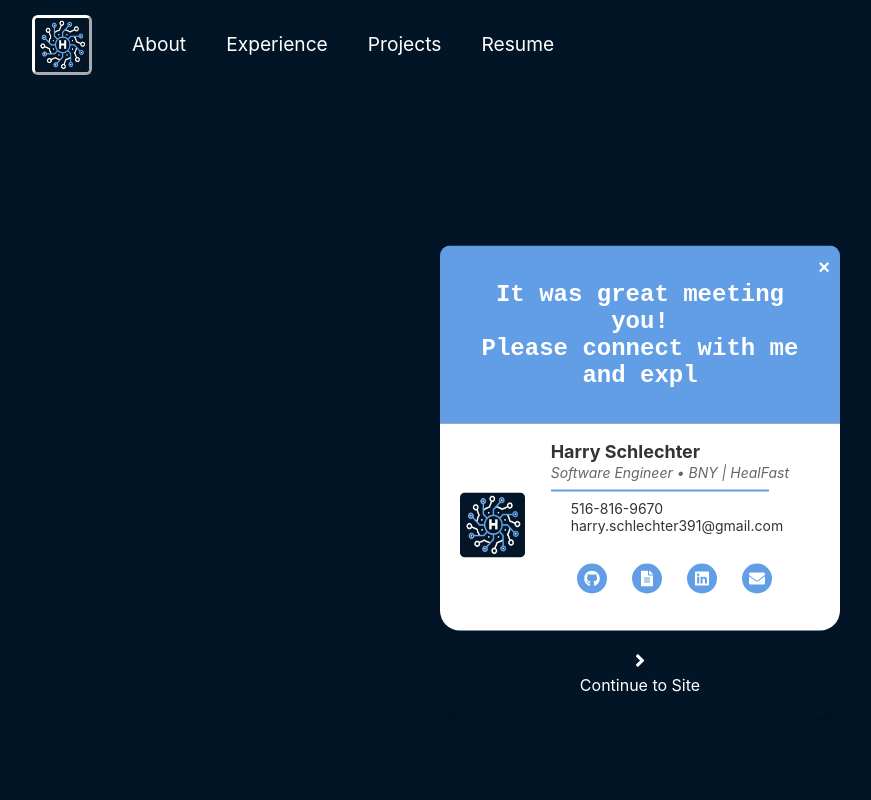
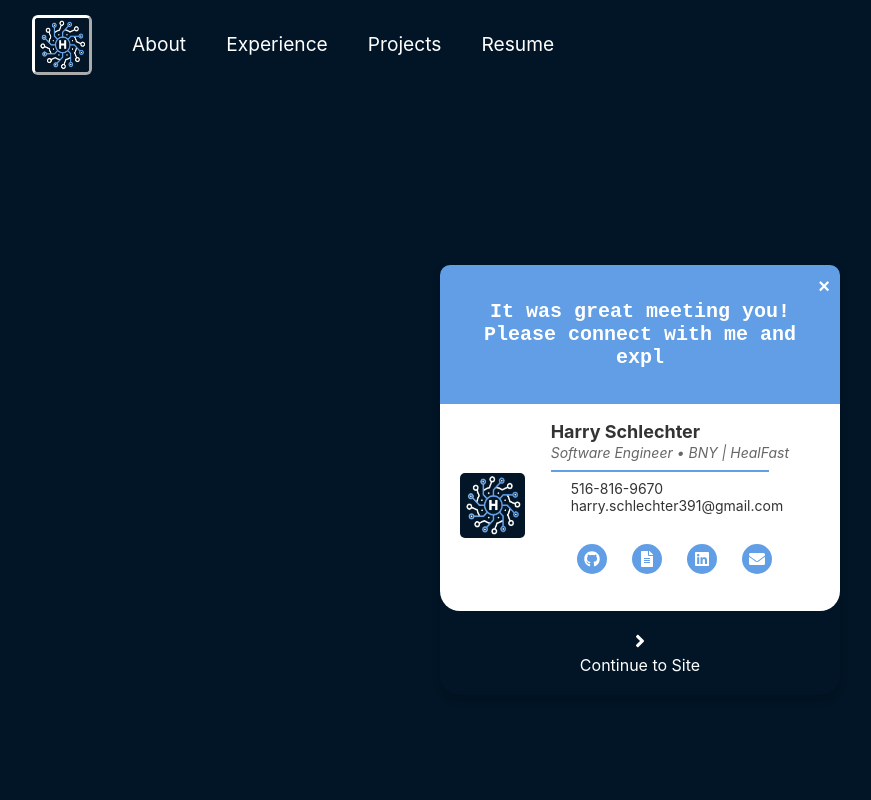
Before and after one commit to Harry-Schlechter/personal-site, a React (Create React App) app in the folder my-app/: page /hello in a window 1280 px wide. Shown: the top 800 px of the page, without its empty margins (0-871 px from the left). Built offline with nearby package versions, Linux system fonts and the light colour scheme.

Commit message:
build fix

```diff
--- a/my-app/src/pages/typed.tsx
+++ b/my-app/src/pages/typed.tsx
@@ -62,7 +62,7 @@ const TypewriterEffect: React.FC = () => {
 
 
   return (
-    <div style={{ fontFamily: 'monospace', fontSize: '24px', margin: '20px', color: 'white' }}>
+    <div style={{ fontFamily: 'monospace', fontSize: '20px', margin: '20px', color: 'white' }}>
       <div style={{ whiteSpace: 'pre-line' }}>{text}</div>
       {isTypingComplete && (
         <button
```
